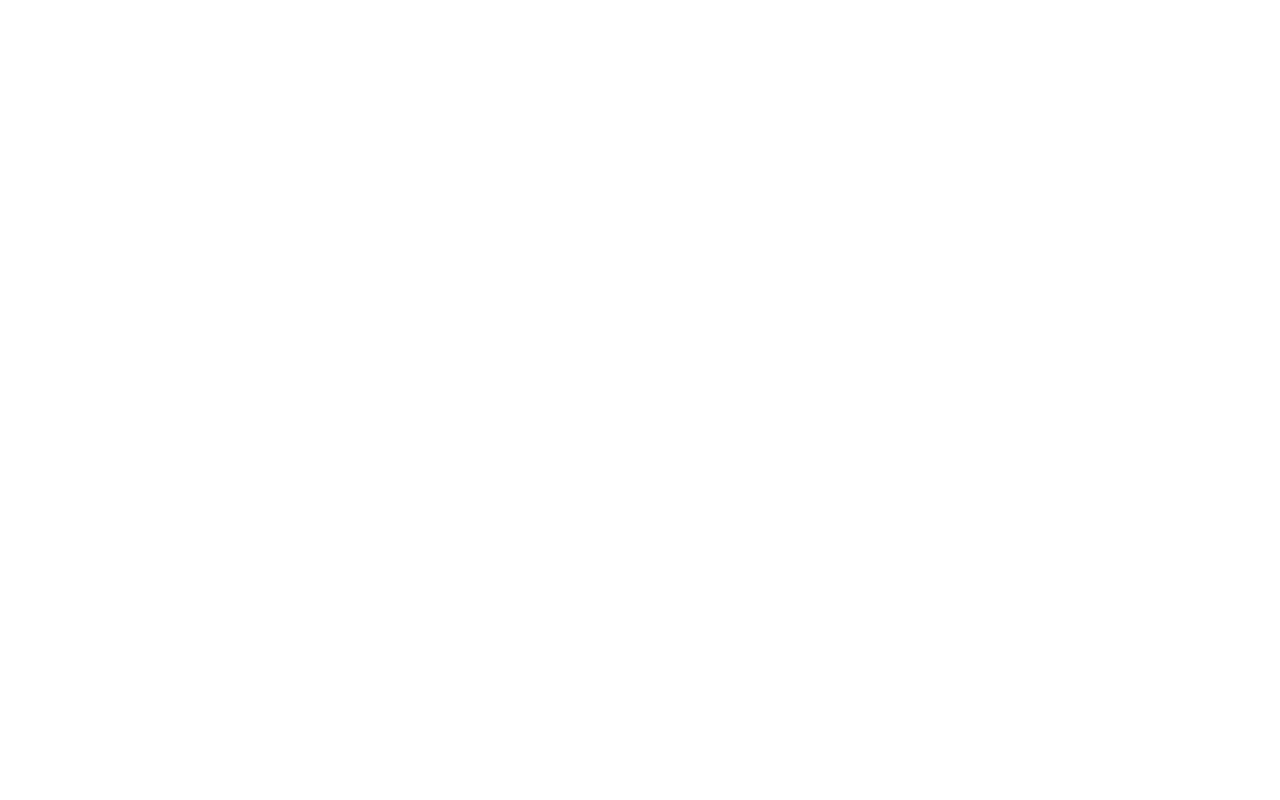
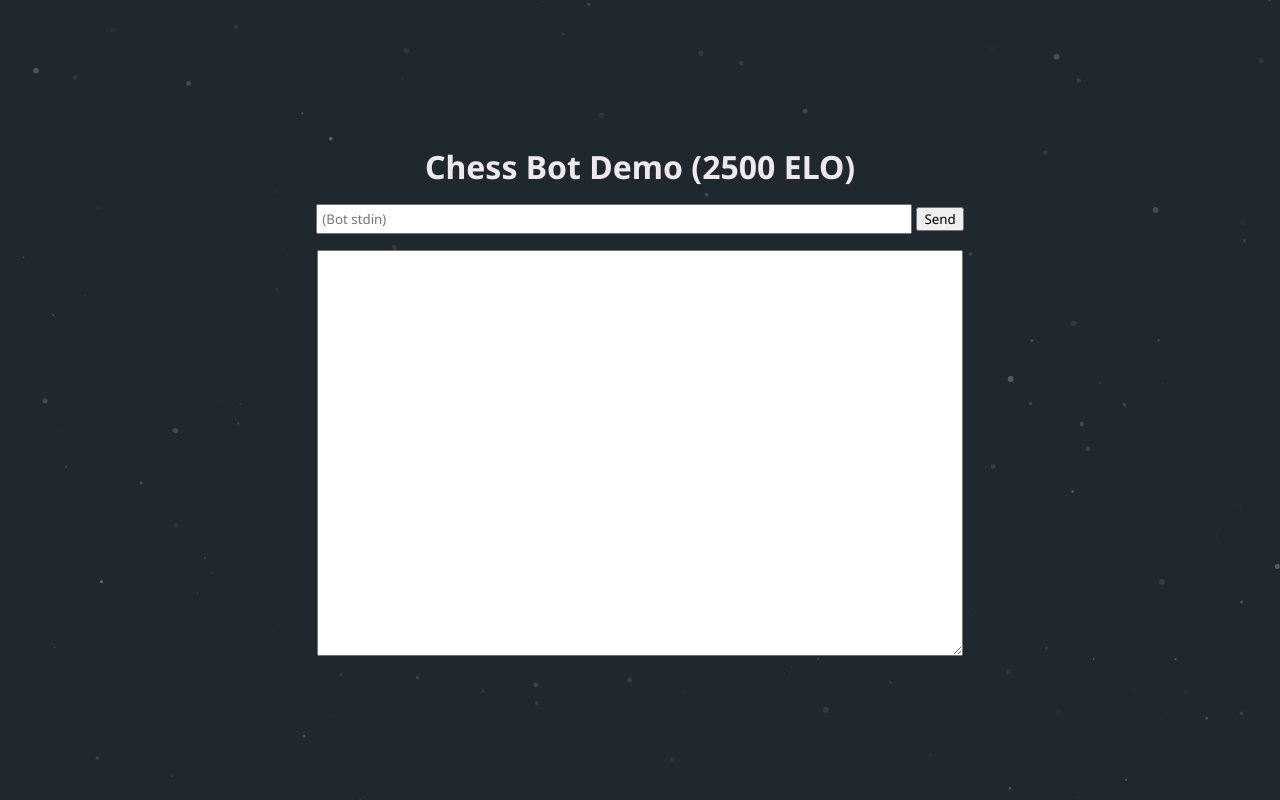
Before and after one commit to Repr-dev/Chess-Bot-WEB, a website: page index.html in a window 1280 px wide. Drawn offline with nearby package versions, Linux system fonts and the light colour scheme.

Commit message:
Frontend/backend connected

```diff
--- a/BOT/UCI_INFO.txt
+++ b/BOT/UCI_INFO.txt
@@ -1,5 +1,5 @@
 For best performance, use the UCI options:
-Threads = 8 (or more) 		Try not to fry your computer! Note: there are a lot of diminishing returns after 8 threads
+Threads = 8 (or more) 		Try not to fry your computer! Note: there are big diminishing returns after 8 threads
 Ponder = true			    Allows the bot to continue calculating while you're playing your move
 OwnBook = true			    Allows the bot to use its opening book (turn off to make it calculate opening moves itself)
 BookFile = book.bin		    Links the opening book to the bot; must be correct if you're using OwnBook = true
--- /dev/null
+++ b/assets/particles.json
@@ -0,0 +1,110 @@
+{
+    "particles": {
+        "number": {
+            "value": 160,
+            "density": {
+                "enable": true,
+                "value_area": 800
+            }
+        },
+        "color": {
+            "value": "#ffffff"
+        },
+        "shape": {
+            "type": "circle",
+            "stroke": {
+                "width": 0,
+                "color": "#000000"
+            },
+            "polygon": {
+                "nb_sides": 5
+            },
+            "image": {
+                "src": "img/github.svg",
+                "width": 100,
+                "height": 100
+            }
+        },
+        "opacity": {
+            "value": 0.33933348590187723,
+            "random": true,
+            "anim": {
+                "enable": true,
+                "speed": 0.08120772123013452,
+                "opacity_min": 0,
+                "sync": false
+            }
+        },
+        "size": {
+            "value": 3,
+            "random": true,
+            "anim": {
+                "enable": false,
+                "speed": 4,
+                "size_min": 0.3,
+                "sync": false
+            }
+        },
+        "line_linked": {
+            "enable": false,
+            "distance": 150,
+            "color": "#ffffff",
+            "opacity": 0.4,
+            "width": 1
+        },
+        "move": {
+            "enable": true,
+            "speed": 0.5,
+            "direction": "bottom",
+            "random": true,
+            "straight": false,
+            "out_mode": "out",
+            "bounce": false,
+            "attract": {
+                "enable": false,
+                "rotateX": 600,
+                "rotateY": 600
+            }
+        }
+    },
+    "interactivity": {
+        "detect_on": "window",
+        "events": {
+            "onhover": {
+                "enable": true,
+                "mode": "bubble"
+            },
+            "onclick": {
+                "enable": false,
+                "mode": "repulse"
+            },
+            "resize": true
+        },
+        "modes": {
+            "grab": {
+                "distance": 414.159378273686,
+                "line_linked": {
+                    "opacity": 1
+                }
+            },
+            "bubble": {
+                "distance": 170.53621458328246,
+                "size": 0,
+                "duration": 2,
+                "opacity": 0.21114007519834974,
+                "speed": 3
+            },
+            "repulse": {
+                "distance": 414.159378273686,
+                "duration": 0.4
+            },
+            "push": {
+                "particles_nb": 4
+            },
+            "remove": {
+                "particles_nb": 2
+            }
+        }
+    },
+    "retina_detect": true
+}
--- a/index.html
+++ b/index.html
@@ -5,9 +5,32 @@
         <meta name="viewport" content="width=device-width, initial-scale=1.0" />
         <title>Chess Bot Demo</title>
 
+        <link rel="preconnect" href="https://fonts.googleapis.com" />
+        <link rel="preconnect" href="https://fonts.gstatic.com" crossorigin />
+        <link
+            href="https://fonts.googleapis.com/css2?family=Noto+Sans:ital,wght@0,100..900;1,100..900&display=swap"
+            rel="stylesheet"
+        />
+
         <link rel="stylesheet" href="style.css" />
     </head>
     <body>
+        <div id="content-wrapper">
+            <h1>Chess Bot Demo (2500 ELO)</h1>
+            <form id="bot-input-form">
+                <input type="text" id="bot-input" style="width: 36.5rem" placeholder="(Bot stdin)" />
+                <button type="submit">Send</button>
+            </form>
+            <textarea readonly id="bot-output" placeholder="(Bot stdout)"> </textarea>
+        </div>
+
+        <div id="particles-js"></div>
+        <script
+            src="https://cdnjs.cloudflare.com/ajax/libs/particles.js/2.0.0/particles.min.js"
+            integrity="sha512-Kef5sc7gfTacR7TZKelcrRs15ipf7+t+n7Zh6mKNJbmW+/RRdCW9nwfLn4YX0s2nO6Kv5Y2ChqgIakaC6PW09A=="
+            crossorigin="anonymous"
+            referrerpolicy="no-referrer"
+        ></script>
         <script src="index.js"></script>
     </body>
 </html>
--- a/index.js
+++ b/index.js
@@ -0,0 +1,28 @@
+particlesJS.load("particles-js", "assets/particles.json");
+
+const socketLocation = `ws://${window.location.host}`;
+const socket = new WebSocket(socketLocation);
+
+let form = document.querySelector("#bot-input-form");
+let inputEl = document.querySelector("#bot-input");
+let outputEl = document.querySelector("#bot-output");
+
+form.addEventListener("submit", e => {
+    e.preventDefault();
+
+    let input = inputEl.value.trim();
+    if (input != "") {
+        // Send input to server
+        socket.send(input);
+    }
+
+    inputEl.value = "";
+});
+
+socket.addEventListener("open", () => {
+    console.log("Connected to server at " + socketLocation);
+});
+
+socket.addEventListener("message", e => {
+    outputEl.textContent += e.data + "\n";
+});
--- a/package.json
+++ b/package.json
@@ -4,5 +4,9 @@
     "type": "module",
     "scripts": {
         "server": "node server.js"
+    },
+    "dependencies": {
+        "express": "^5.3.0",
+        "ws": "^8.23.0"
     }
 }
--- a/style.css
+++ b/style.css
@@ -0,0 +1,37 @@
+* {
+    margin: 0;
+    font-family: "Noto Sans", sans-serif;
+}
+
+body {
+    width: 100vw;
+    height: 100vh;
+    background: #1f282f;
+    color: #efe9ee;
+    display: grid;
+}
+input {
+    padding: 4px;
+}
+#content-wrapper {
+    width: 100%;
+    height: 100%;
+    display: flex;
+    justify-content: center;
+    align-items: center;
+    flex-direction: column;
+    gap: 1rem;
+}
+
+#bot-output {
+    width: 40rem;
+    height: 25rem;
+    overflow: auto;
+}
+
+#particles-js {
+    width: 100%;
+    height: 100%;
+    position: fixed;
+    z-index: -1;
+}
```
Also changed, not shown: server.js (+50 -6 lines), 2 other files.
